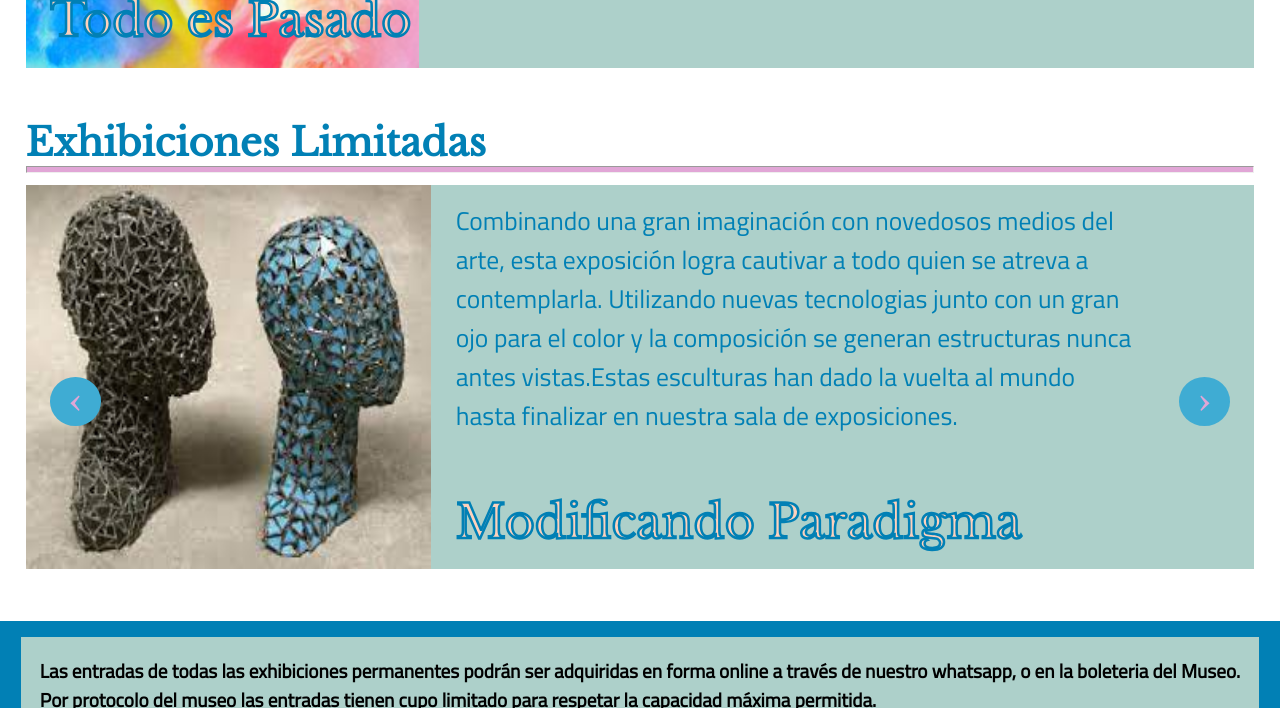
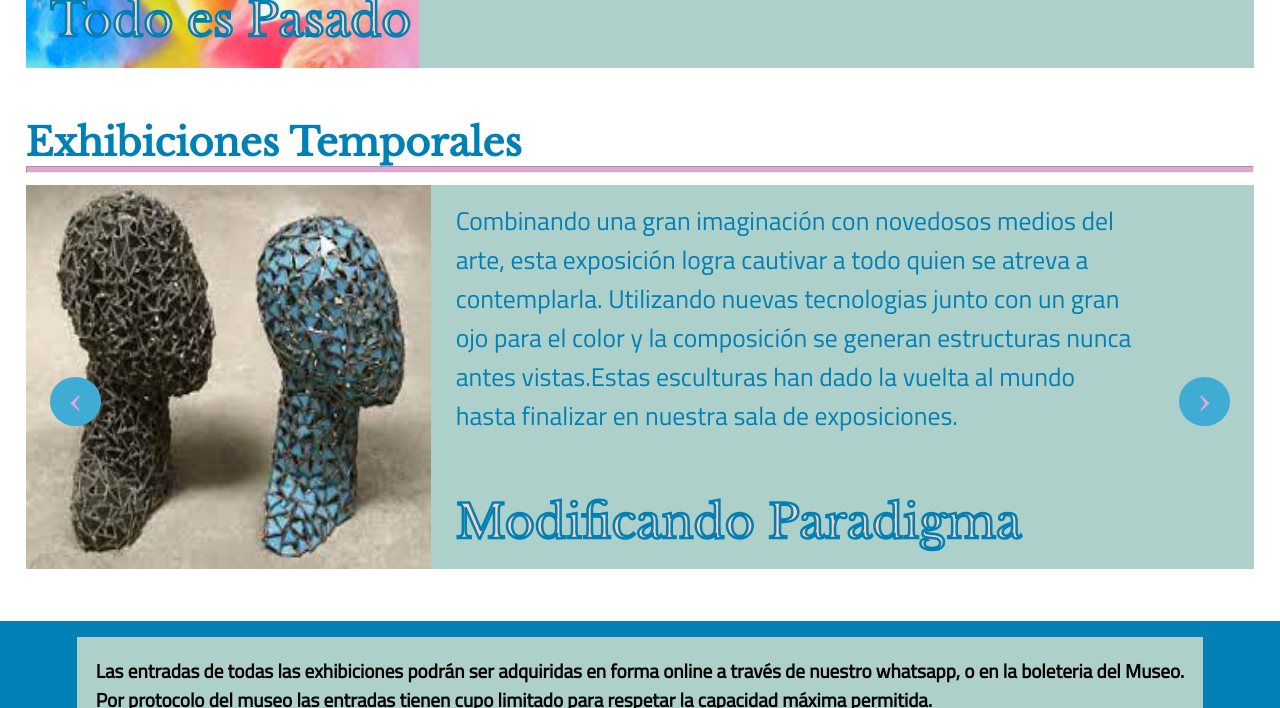
Before and after one commit to Arhinsingh05/TPO-codoAcodo, a plain HTML site: page exposiciones.html in a window 1280 px wide. Shown: the part 590-1298 px from the top of the page. Drawn offline with Linux system fonts and the light colour scheme; a web font is replaced by a local one.

Commit message:
Update exposiciones.html

```diff
--- a/exposiciones.html
+++ b/exposiciones.html
@@ -82,7 +82,7 @@
                 </div>
                 <div class="Carrusel">
                     <div class="Titulos">
-                    <h1>Exhibiciones Limitadas</h1>
+                    <h1>Exhibiciones Temporales</h1>
                     <hr>
                     </div>
 
@@ -121,7 +121,7 @@
 
                 </div>
                 <div class="bottom">
-                    <h5>Las entradas de todas las exhibiciones permanentes podrán ser adquiridas en forma online a través de nuestro whatsapp, o en la boleteria del Museo.<br>Por protocolo del museo las entradas tienen cupo limitado para respetar la capacidad máxima permitida.</h5>
+                    <h5>Las entradas de todas las exhibiciones podrán ser adquiridas en forma online a través de nuestro whatsapp, o en la boleteria del Museo.<br>Por protocolo del museo las entradas tienen cupo limitado para respetar la capacidad máxima permitida.</h5>
                     <a href="https://api.whatsapp.com/send?phone=542644194074&amp">
                         <i button class="btn">Comprar entrada</button></i>
                     </a>
```
